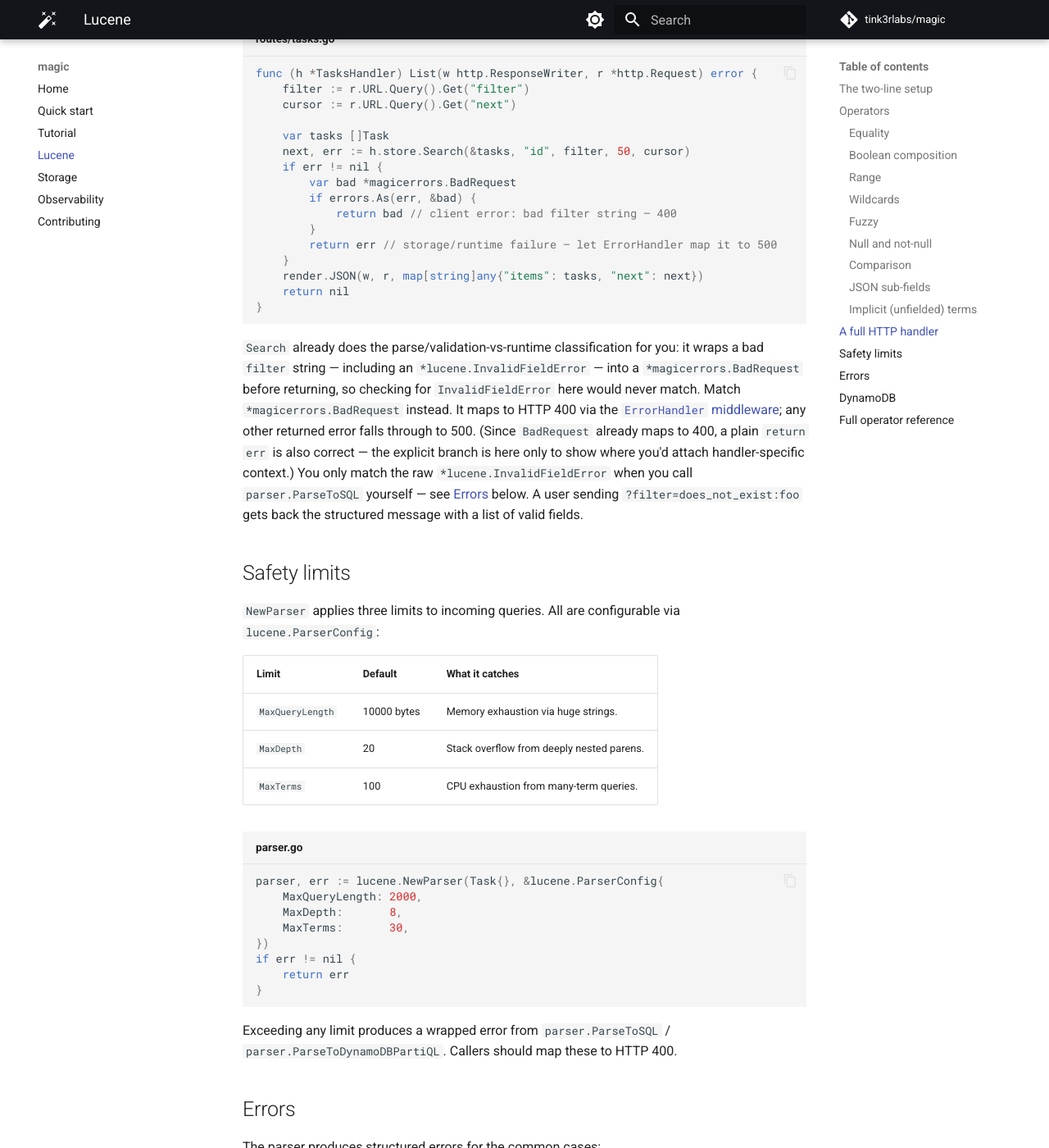
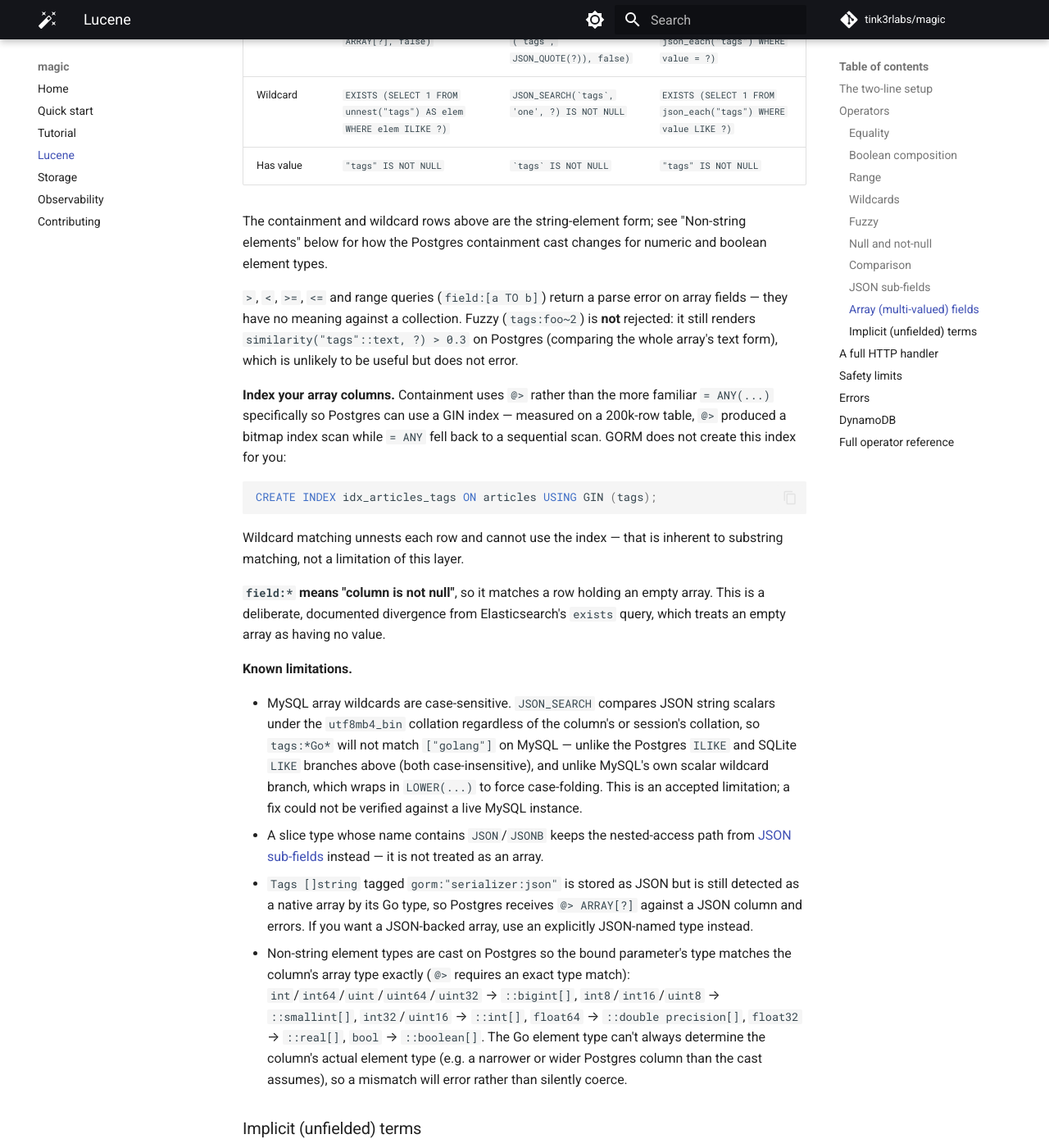
Before and after one commit to tink3rlabs/magic, an MkDocs documentation site: the page built from docs/lucene.md, in a window 1280 px wide and 1400 px high, scrolled down 4258 px. Shown: the whole window at 82% size. Built offline with MkDocs 1.6.1 and Material for MkDocs 9.7.7, drawn with Linux system fonts in a browser that asks for light colours; comment, search, counter and statistics services are not loaded; the version menu is left out; some of the changed text lies outside the part shown.

Commit message:
docs(lucene): document array field behaviour and GIN index requirement
Also corrects two claims that a Go slice is a JSONB column reachable via dot
notation - parser.go explicitly rejects nested access on slices.

````diff
--- a/docs/lucene.md
+++ b/docs/lucene.md
@@ -24,7 +24,8 @@ The same parser drives the storage adapter's `Search` method, so most code never
 |------------------------------------|-------------------|----------------------------------------------------------------|
 | `string`                           | yes               | Matched by bare terms like `foo` (across all string fields).   |
 | `int`, `float64`, `time.Time`, `uuid.UUID` | no        | Must be referenced explicitly: `created_at:[X TO Y]`.          |
-| Map / slice / struct (JSONB)       | no                | Reachable via `field.subfield` syntax (see [JSON paths](#json-sub-fields)). |
+| Map / struct (JSONB)               | no                | Reachable via `field.subfield` syntax (see [JSON paths](#json-sub-fields)). |
+| Slice / array (`text[]`, JSON array) | no              | Multi-valued; `field:value` means containment (see [Array fields](#array-multi-valued-fields)). |
 
 Field names in the query are the JSON tag, not the Go field name.
 
@@ -131,6 +132,79 @@ labels.region:eu-west-1
 | SQLite     | `JSON_EXTRACT(metadata, '$.tier') = ?`                |
 
 Subfield names must match `^[a-zA-Z0-9_.]+$`. Single quotes inside Postgres path keys are escaped. Whitespace and other special characters are rejected up-front to block injection.
+
+### Array (multi-valued) fields
+
+If a field's Go type is a slice or array (a Postgres `text[]`, or a JSON array
+in MySQL/SQLite), `field:value` means **containment** — the row matches if any
+element equals the value. This follows Lucene/Elasticsearch semantics, where a
+multi-valued field is queried exactly like a single-valued one. `[]byte` is
+excluded — it's treated as a scalar blob (bytea), not a collection.
+
+```text
+tags:golang        # rows whose tags contain "golang"
+tags:*go*          # rows where any single element matches *go*
+tags:(a OR b)      # contains a, or contains b
+tags:*             # tags column is not null
+NOT tags:golang    # does not contain golang (including rows with no tags)
+```
+
+| Operator | Postgres | MySQL | SQLite |
+|---|---|---|---|
+| Containment | `COALESCE("tags" @> ARRAY[?], false)` | `` COALESCE(JSON_CONTAINS(`tags`, JSON_QUOTE(?)), false) `` | `EXISTS (SELECT 1 FROM json_each("tags") WHERE value = ?)` |
+| Wildcard | `EXISTS (SELECT 1 FROM unnest("tags") AS elem WHERE elem ILIKE ?)` | `` JSON_SEARCH(`tags`, 'one', ?) IS NOT NULL `` | `EXISTS (SELECT 1 FROM json_each("tags") WHERE value LIKE ?)` |
+| Has value | `"tags" IS NOT NULL` | `` `tags` IS NOT NULL `` | `"tags" IS NOT NULL` |
+
+The containment and wildcard rows above are the string-element form; see
+"Non-string elements" below for how the Postgres containment cast changes for
+numeric and boolean element types.
+
+`>`, `<`, `>=`, `<=` and range queries (`field:[a TO b]`) return a parse error
+on array fields — they have no meaning against a collection. Fuzzy
+(`tags:foo~2`) is **not** rejected: it still renders
+`similarity("tags"::text, ?) > 0.3` on Postgres (comparing the whole array's
+text form), which is unlikely to be useful but does not error.
+
+**Index your array columns.** Containment uses `@>` rather than the more
+familiar `= ANY(...)` specifically so Postgres can use a GIN index — measured
+on a 200k-row table, `@>` produced a bitmap index scan while `= ANY` fell back
+to a sequential scan. GORM does not create this index for you:
+
+```sql
+CREATE INDEX idx_articles_tags ON articles USING GIN (tags);
+```
+
+Wildcard matching unnests each row and cannot use the index — that is
+inherent to substring matching, not a limitation of this layer.
+
+**`field:*` means "column is not null"**, so it matches a row holding an empty
+array. This is a deliberate, documented divergence from Elasticsearch's
+`exists` query, which treats an empty array as having no value.
+
+**Known limitations.**
+
+- MySQL array wildcards are case-sensitive. `JSON_SEARCH` compares JSON
+  string scalars under the `utf8mb4_bin` collation regardless of the column's
+  or session's collation, so `tags:*Go*` will not match `["golang"]` on
+  MySQL — unlike the Postgres `ILIKE` and SQLite `LIKE` branches above (both
+  case-insensitive), and unlike MySQL's own scalar wildcard branch, which
+  wraps in `LOWER(...)` to force case-folding. This is an accepted limitation;
+  a fix could not be verified against a live MySQL instance.
+- A slice type whose name contains `JSON`/`JSONB` keeps the nested-access
+  path from [JSON sub-fields](#json-sub-fields) instead — it is not treated
+  as an array.
+- `Tags []string` tagged `gorm:"serializer:json"` is stored as JSON but is
+  still detected as a native array by its Go type, so Postgres receives
+  `@> ARRAY[?]` against a JSON column and errors. If you want a JSON-backed
+  array, use an explicitly JSON-named type instead.
+- Non-string element types are cast on Postgres so the bound parameter's type
+  matches the column's array type exactly (`@>` requires an exact type
+  match): `int`/`int64`/`uint`/`uint64`/`uint32` → `::bigint[]`,
+  `int8`/`int16`/`uint8` → `::smallint[]`, `int32`/`uint16` → `::int[]`,
+  `float64` → `::double precision[]`, `float32` → `::real[]`, `bool` →
+  `::boolean[]`. The Go element type can't always determine the column's
+  actual element type (e.g. a narrower or wider Postgres column than the cast
+  assumes), so a mismatch will error rather than silently coerce.
 
 ### Implicit (unfielded) terms
 
@@ -228,10 +302,13 @@ The DynamoDB driver is intentionally narrower than the SQL driver — PartiQL do
 | Inclusive range       | `amount:[100 TO 500]`            | `BETWEEN ? AND ?`                          | same                                                  | same                                  |
 | Exclusive range       | `amount:{100 TO 500}`            | `> ? AND < ?`                              | same                                                  | same                                  |
 | Comparison            | `amount:>100`                    | `"amount" > ?`                             | same                                                  | same                                  |
-| Wildcard              | `name:foo*`                      | `"name"::text ILIKE ?`                     | `LOWER("name") LIKE LOWER(?)`                         | `"name" LIKE ?`                       |
+| Wildcard (scalar)     | `name:foo*`                      | `"name"::text ILIKE ?`                     | `LOWER("name") LIKE LOWER(?)`                         | `"name" LIKE ?`                       |
 | Fuzzy                 | `name:foo~2`                     | `similarity("name"::text, ?) > 0.3`        | `SOUNDEX("name") = SOUNDEX(?)`                        | **error** — use wildcards             |
 | Null                  | `field:null`                     | `"field" IS NULL`                          | same                                                  | same                                  |
-| Has value             | `field:*`                        | `"field"::text ILIKE ?` (param `%`)        | `LOWER("field") LIKE LOWER(?)`                        | `"field" LIKE ?`                      |
+| Has value (scalar)    | `field:*`                        | `"field"::text ILIKE ?` (param `%`)        | `LOWER("field") LIKE LOWER(?)`                        | `"field" LIKE ?`                      |
 | JSON sub-field        | `metadata.tier:gold`             | `metadata->>'tier' = ?`                    | `JSON_UNQUOTE(JSON_EXTRACT(metadata, '$.tier')) = ?`  | `JSON_EXTRACT(metadata, '$.tier') = ?` |
+| Array containment     | `tags:golang`                    | `COALESCE("tags" @> ARRAY[?], false)`      | `` COALESCE(JSON_CONTAINS(`tags`, JSON_QUOTE(?)), false) `` | `EXISTS (SELECT 1 FROM json_each("tags") WHERE value = ?)` |
+| Array wildcard        | `tags:*go*`                      | `EXISTS (SELECT 1 FROM unnest("tags") AS elem WHERE elem ILIKE ?)` | `` JSON_SEARCH(`tags`, 'one', ?) IS NOT NULL `` | `EXISTS (SELECT 1 FROM json_each("tags") WHERE value LIKE ?)` |
+| Array has value       | `tags:*`                         | `"tags" IS NOT NULL`                       | same                                                  | same                                  |
 | Grouped field         | `tenant_id:(a OR null)`          | `("tenant_id" = ? OR "tenant_id" IS NULL)` | same                                                  | same                                  |
 | Implicit (unfielded)  | `foo`                            | OR across all `ImplicitSearch=true` fields | same                                                  | same                                  |
````
Also changed, not shown: other parts of docs/lucene.md (+1 -1 lines).
